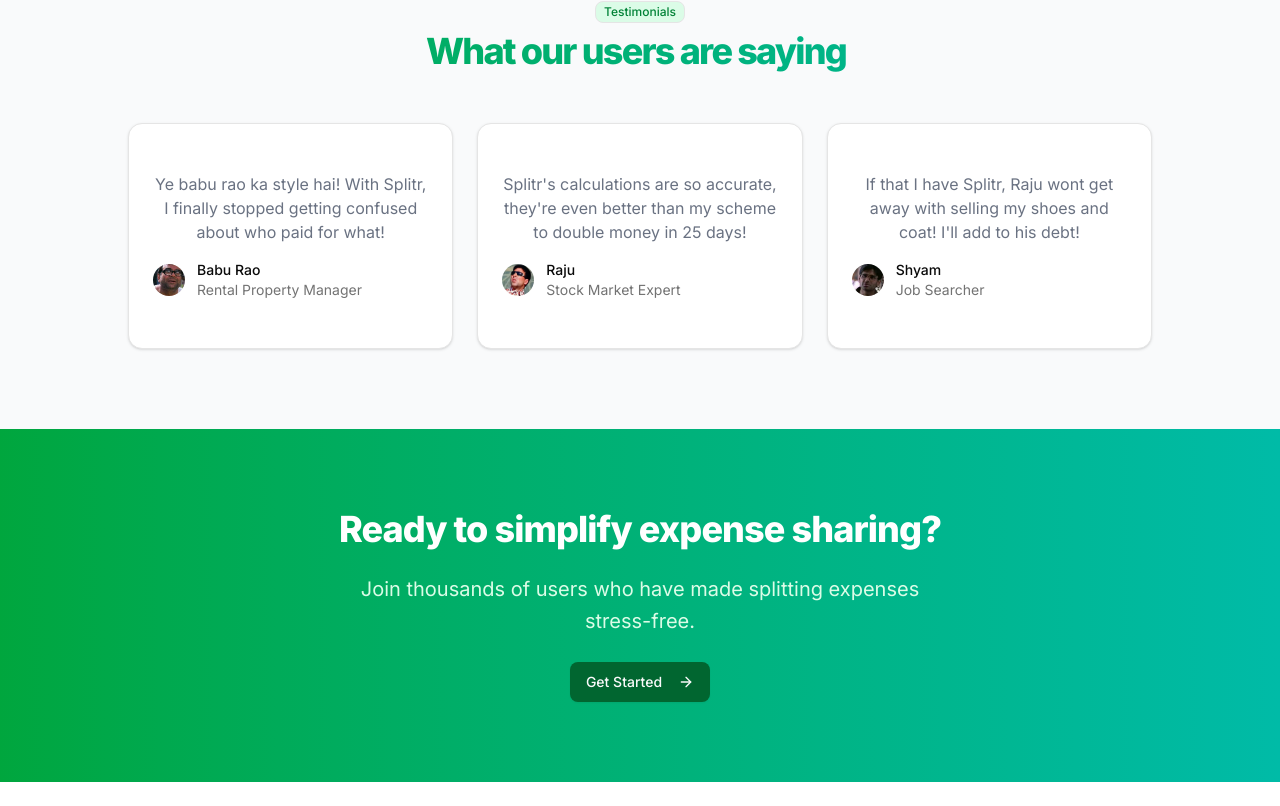
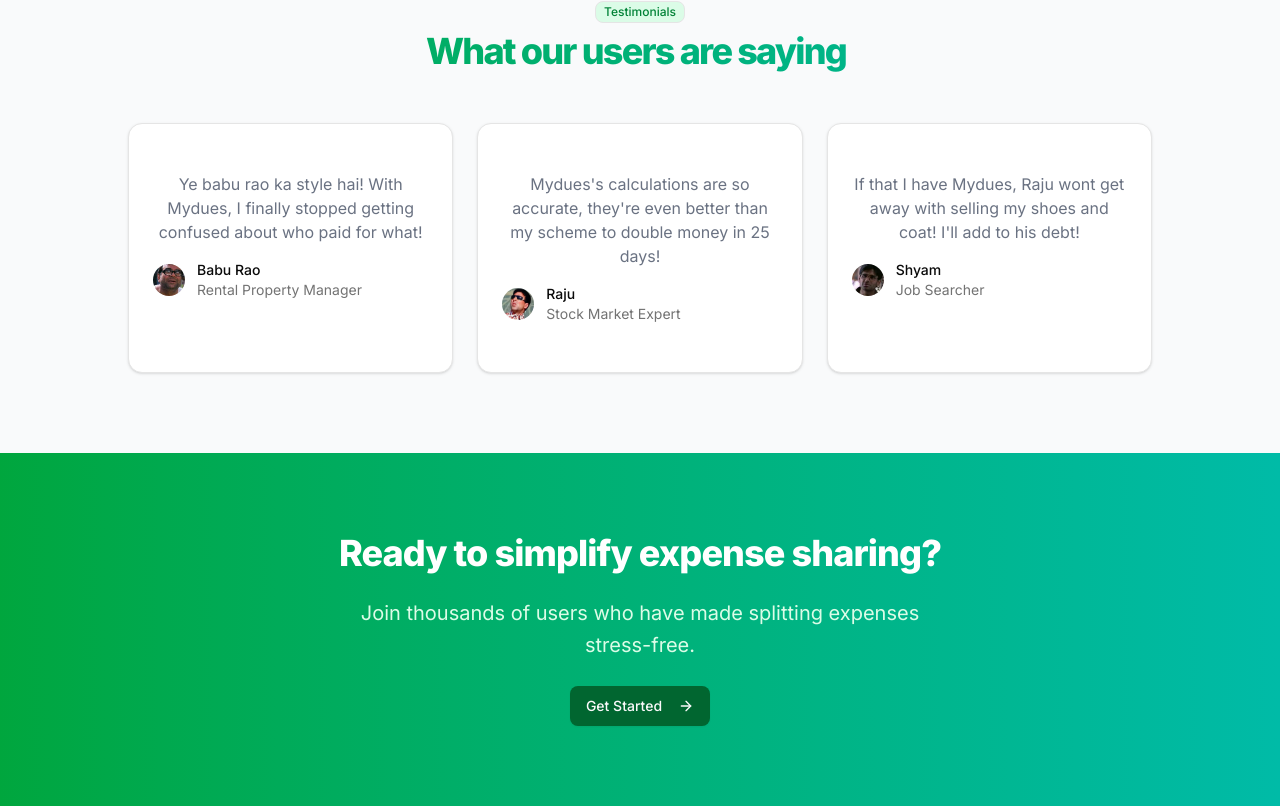
Before and after one commit to Nishant-0203/Mydues, a Next.js app: page / in a window 1280 px wide. Shown: the part 2704-3510 px from the top of the page. Before the commit the page ends 3486 px from the top, so only its background shows below. Built offline with nearby package versions, Linux system fonts and the light colour scheme; no server answers.

Commit message:
feat: update branding from Splitr to Mydues across README, email notifications, and testimonials

```diff
--- a/app/layout.js
+++ b/app/layout.js
@@ -9,7 +9,7 @@
 
 
 export const metadata = {
-  title: "Splitr",
+  title: "Mydues",
   description: "The smartest way to split expenses with friends",
 };
 
--- a/convex/email.js
+++ b/convex/email.js
@@ -16,7 +16,7 @@
 
     try {
       const result = await resend.emails.send({
-        from: "Splitr <onboarding@resend.dev>",
+        from: "Mydues <onboarding@resend.dev>",
         to: args.to,
         subject: args.subject,
         html: args.html,
--- a/lib/inngest/payment-reminders.js
+++ b/lib/inngest/payment-reminders.js
@@ -32,7 +32,7 @@
           if (!rows) return { userId: u._id, skipped: true };
 
           const html = `
-            <h2>Splitr – Payment Reminder</h2>
+            <h2>Mydues – Payment Reminder</h2>
             <p>Hi ${u.name}, you have the following outstanding balances:</p>
             <table cellspacing="0" cellpadding="0" border="1" style="border-collapse:collapse;">
               <thead>
@@ -46,7 +46,7 @@
           try {
             await convex.action(api.email.sendEmail, {
               to: u.email,
-              subject: "You have pending payments on Splitr",
+              subject: "You have pending payments on Mydues",
               html,
               apiKey: process.env.RESEND_API_KEY,
             });
--- a/lib/landing.js
+++ b/lib/landing.js
@@ -87,21 +87,21 @@
 export const TESTIMONIALS = [
   {
     quote:
-      "Ye babu rao ka style hai! With Splitr, I finally stopped getting confused about who paid for what!",
+      "Ye babu rao ka style hai! With Mydues, I finally stopped getting confused about who paid for what!",
     name: "Babu Rao",
     image: "/testimonials/babubhaiya.png",
     role: "Rental Property Manager",
   },
   {
     quote:
-      "Splitr's calculations are so accurate, they're even better than my scheme to double money in 25 days!",
+      "Mydues's calculations are so accurate, they're even better than my scheme to double money in 25 days!",
     name: "Raju",
     image: "/testimonials/raju.jpg",
     role: "Stock Market Expert",
   },
   {
     quote:
-      "If that I have Splitr, Raju wont get away with selling my shoes and coat! I'll add to his debt!",
+      "If that I have Mydues, Raju wont get away with selling my shoes and coat! I'll add to his debt!",
     name: "Shyam",
     image: "/testimonials/shyam.png",
     role: "Job Searcher",
```
Also changed, not shown: 1 other file (tests, documents, lock files or other folders).
